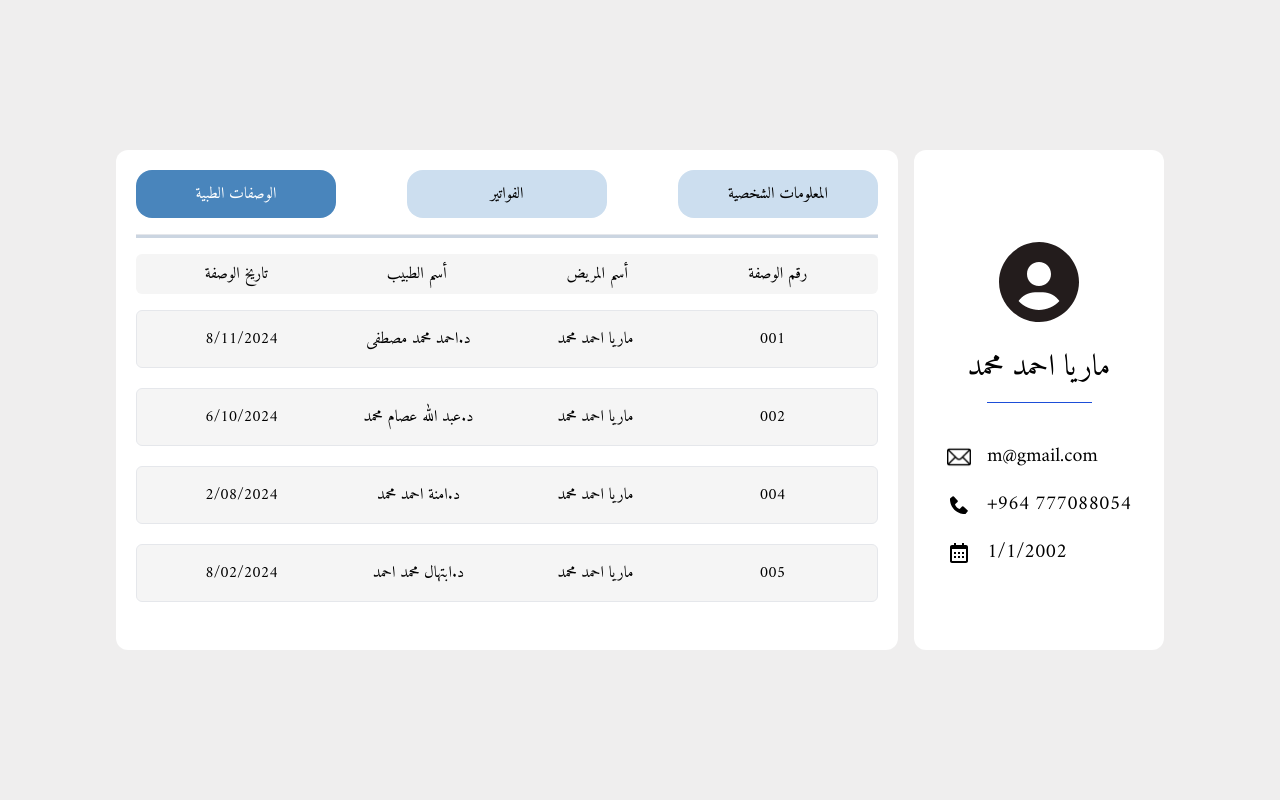
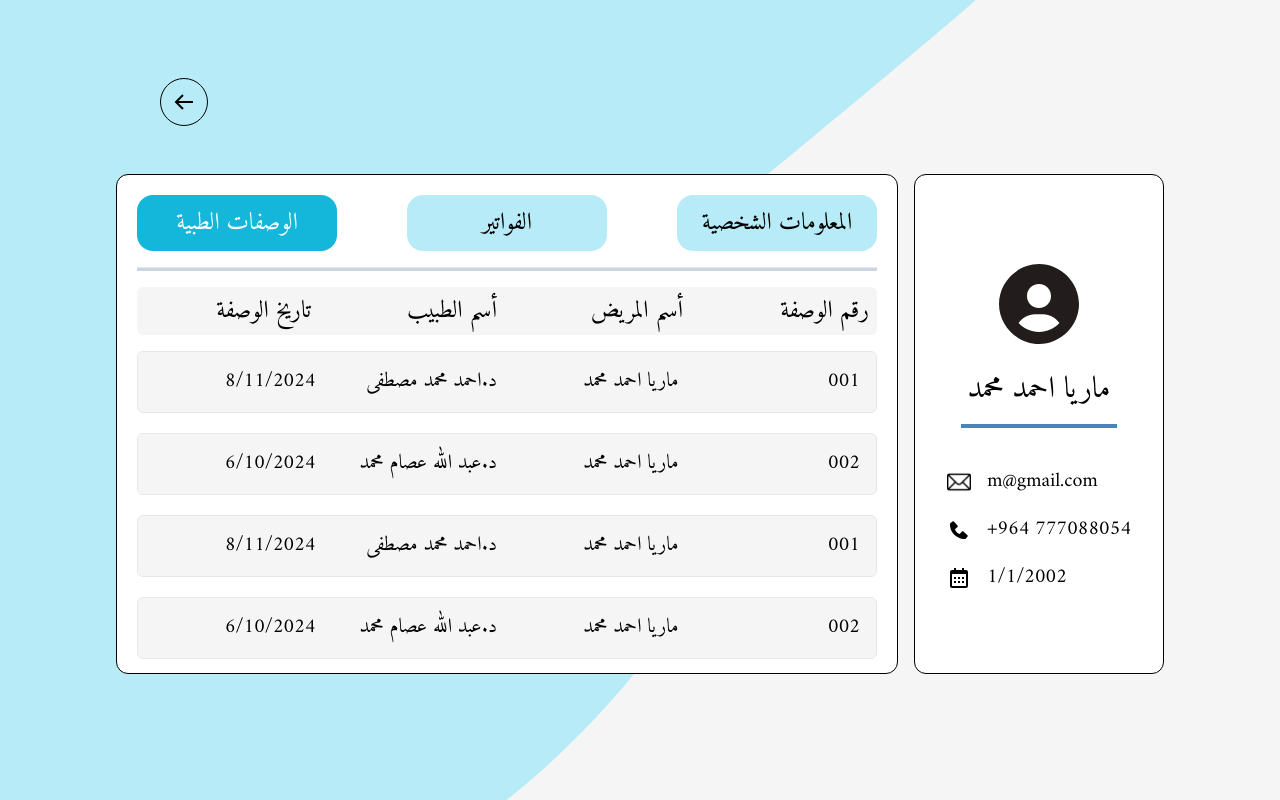
Before and after one commit to engbaqer/ClinicalManagementSystem, a React (Create React App) app: page / in a window 1280 px wide. Both pictures are taken after a click on the button "الوصفات الطبية". Built offline with nearby package versions, Linux system fonts and the light colour scheme; a web font is replaced by a local one.

Commit message:
changed background

```diff
--- a/src/pages/Patient Profile/Bills.jsx
+++ b/src/pages/Patient Profile/Bills.jsx
@@ -1,9 +1,10 @@
+import './cover.css';
+
 const Bills = ({ invoices }) => {
   return (
-
     <div className="mt-4 ">
       {/* Header */}
-      <div className="grid grid-cols-4 place-items-center gap-5 p-2 px-5 2xl:text-3xl bg-[#F5F5F5] rounded-md">
+      <div className="grid grid-cols-4 place-items-end gap-5 p-2 2xl:text-3xl bg-[#F5F5F5] rounded-md text-2xl ">
         <p>تاريخ الفاتورة</p>
         <p>الحالة</p>
         <p>أسم المريض</p>
@@ -11,7 +12,7 @@ const Bills = ({ invoices }) => {
       </div>
 
       {/* Scrollable Container */}
-      <div className="mt-2 max-h-[400px] overflow-y-scroll b rounded-md pb-24">
+      <div className="mt-2 max-h-[400px] overflow-y-scroll b rounded-md pb-24 scroll-bar">
         {invoices.map((data, index) => (
           <Bill key={index} patientBill={data} />
         ))}
@@ -22,7 +23,7 @@ const Bills = ({ invoices }) => {
 
 const Bill = ({ patientBill }) => {
   return (
-    <div className="grid grid-cols-4 text-right place-items-center  p-4 bg-[#F5F5F5] mt-2 2xl:text-xl mb-5 border rounded-md">
+    <div className="grid grid-cols-4 text-xl place-items-end p-4 bg-[#F5F5F5] mt-2 2xl:text-xl mb-5 border rounded-md gap-5">
       <p>{patientBill.invoiceDate}</p>
       <p>{patientBill.status}</p>
       <p>{patientBill.patientName}</p>
--- a/src/pages/Patient Profile/MainInfo.jsx
+++ b/src/pages/Patient Profile/MainInfo.jsx
@@ -15,7 +15,7 @@ const MainInfo = ({ patientData }) => {
   };
 
   return (
-    <div className=" w-full col-span-3 bg-white px-5 py-5 rounded-xl min-h-[500px] max-h-[500px] overflow-hidden">
+    <div className=" w-full col-span-3 bg-white px-5 py-5 rounded-xl min-h-[500px] max-h-[500px] overflow-hidden border border-black">
       {/* buttons */}
       <div className=" flex justify-between ">
         <InfoBtn
@@ -46,8 +46,8 @@ const MainInfo = ({ patientData }) => {
 const InfoBtn = ({ btnText, changePage, isOpen }) => {
   return (
     <button
-      className={` px-5 py-3 font-amiri 2xl:text-3xl min-w-[200px] rounded-2xl hover:bg-[#4985BC] hover:text-white transition-all ${
-        isOpen ? 'text-white bg-[#4985BC] ' : 'bg-[#CCDEEF]'
+      className={` px-5 py-3 font-amiri 2xl:text-3xl text-2xl min-w-[200px] rounded-2xl hover:bg-[#14B6DA] hover:text-white transition-all ${
+        isOpen ? 'text-white bg-[#14B6DA] ' : 'bg-[#B7EBF7]'
       }`}
       onClick={() => changePage()}
     >
--- a/src/pages/Patient Profile/MedicalPrescriptions.jsx
+++ b/src/pages/Patient Profile/MedicalPrescriptions.jsx
@@ -1,8 +1,11 @@
+import './cover.css'
+
+
 const MedicalPrscriptions = ({ medicalRecords }) => {
   return (
     <div className="mt-4 ">
       {/* Header */}
-      <div className="grid grid-cols-4 place-items-center gap-5 p-2 px-5 2xl:text-3xl bg-[#F5F5F5] rounded-md">
+      <div className="grid grid-cols-4 place-items-end gap-5 p-2 2xl:text-3xl bg-[#F5F5F5] rounded-md text-2xl ">
         <p>تاريخ الوصفة</p>
         <p>أسم الطبيب</p>
         <p>أسم المريض</p>
@@ -10,7 +13,7 @@ const MedicalPrscriptions = ({ medicalRecords }) => {
       </div>
 
       {/* Scrollable Container */}
-      <div className="mt-2 max-h-[400px] overflow-y-scroll b rounded-md pb-24">
+      <div className="mt-2 max-h-[400px] overflow-y-scroll rounded-md pb-24 scroll-bar">
         {medicalRecords.map((data, index) => (
           <Bill key={index} patientRecord={data} />
         ))}
@@ -21,11 +24,11 @@ const MedicalPrscriptions = ({ medicalRecords }) => {
 
 const Bill = ({ patientRecord }) => {
   return (
-    <div className="grid grid-cols-4 text-right place-items-center  p-4 bg-[#F5F5F5] mt-2 2xl:text-xl mb-5 border rounded-md">
-      <p>{patientRecord.prescriptionDate}</p>
-      <p>{patientRecord.doctorName}</p>
-      <p>{patientRecord.patientName}</p>
-      <p>{patientRecord.prescriptionNumber}</p>
+    <div className="grid grid-cols-4 text-xl place-items-end p-4 bg-[#F5F5F5] mt-2 2xl:text-xl mb-5 border rounded-md gap-5">
+      <p className="">{patientRecord.prescriptionDate}</p>
+      <p className="">{patientRecord.doctorName}</p>
+      <p className="">{patientRecord.patientName}</p>
+      <p className="">{patientRecord.prescriptionNumber}</p>
     </div>
   );
 };
--- a/src/pages/Patient Profile/PatientProfile.jsx
+++ b/src/pages/Patient Profile/PatientProfile.jsx
@@ -1,13 +1,20 @@
 import { useState } from 'react';
 import patientData from './fake-patient-info';
 import SideInfo from './SideInfo';
+import arrow from '../../images/back-arrow.svg';
 import MainInfo from './MainInfo';
+import './cover.css';
 
 const PatientProfile = () => {
   return (
-    <div className="bg-[#EFEEEE] h-screen w-full flex items-center font-amiri">
+    <div className="bg-[#EFEEEE] h-screen w-full flex justify-center items-start font-amiri add-cover flex-col">
+      <div className=" h-12 w-12 grid place-items-center border border-black rounded-full mx-40">
+        <button>
+          <img src={arrow} alt="go back" />
+        </button>
+      </div>
       <div className="grid grid-cols-4 gap-4 2xl:w-[75%] mx-auto h-fit p-12">
-        <MainInfo patientData={patientData}/>
+        <MainInfo patientData={patientData} />
         <SideInfo patientMainInfo={patientData.personalInfo} />
       </div>
     </div>
--- a/src/pages/Patient Profile/PersonalInfo.jsx
+++ b/src/pages/Patient Profile/PersonalInfo.jsx
@@ -33,7 +33,7 @@ const PersonalInfo = ({ patientPersonalInfo, notes }) => {
 
 const InfoFields = ({ fieldName, fieldInfo }) => {
   return (
-    <div className="p-4 2xl:text-2xl flex flex-row-reverse gap-2">
+    <div className="p-4 2xl:text-2xl text-xl flex flex-row-reverse gap-2">
       <p className="text-[#636363]">:{fieldName} </p>
       <p>{fieldInfo}</p>
     </div>
--- a/src/pages/Patient Profile/SideInfo.jsx
+++ b/src/pages/Patient Profile/SideInfo.jsx
@@ -3,9 +3,10 @@ import email_icon from '../../images/email.png';
 import phone_icon from '../../images/phone-icon.svg';
 import calender_icon from '../../images/calender.svg';
 
+
 const SideInfo = ({ patientMainInfo }) => {
   return (
-    <div className="bg-white min-h-[450px] min-w-[250px] col-span-1 flex flex-col justify-center items-center p-5 rounded-xl">
+    <div className="bg-white min-h-[450px] min-w-[250px] col-span-1 flex flex-col justify-center items-center p-5 rounded-xl border border-black">
       {/* img and patient name */}
       <div className="">
         <img src={user_icon} alt="user image" className="h-24 mx-auto" />
@@ -15,7 +16,7 @@ const SideInfo = ({ patientMainInfo }) => {
       </div>
 
       {/* divider */}
-      <hr className="w-1/2 mx-auto border-blue-700 mt-4" />
+      <hr className="w-[75%] mx-auto border-[#4985BC] mt-4 border-2" />
 
       {/* patient contact info */}
       <div className="mt-5">
--- /dev/null
+++ b/src/pages/Patient Profile/cover.css
@@ -0,0 +1,9 @@
+.add-cover {
+  background-image: url('../../images/patient-profile-wave.svg');
+  background-size: cover;
+}
+
+.scroll-bar {
+  scrollbar-width: none;
+  scroll-behavior: smooth;
+}
--- a/src/pages/Patient Profile/fake-patient-info.js
+++ b/src/pages/Patient Profile/fake-patient-info.js
@@ -13,6 +13,28 @@ const patientData = {
   },
   medicalRecords: [
     {
+      prescriptionDate: '8/11/2024',
+      doctorName: 'د.احمد محمد مصطفى',
+      prescriptionNumber: '001',
+      patientName: 'ماريا احمد محمد',
+    },
+    {
+      prescriptionDate: '6/10/2024',
+      doctorName: 'د.عبد الله عصام محمد',
+      patientName: 'ماريا احمد محمد',
+      prescriptionNumber: '002',
+    },{
+      prescriptionDate: '8/11/2024',
+      doctorName: 'د.احمد محمد مصطفى',
+      prescriptionNumber: '001',
+      patientName: 'ماريا احمد محمد',
+    },
+    {
+      prescriptionDate: '6/10/2024',
+      doctorName: 'د.عبد الله عصام محمد',
+      patientName: 'ماريا احمد محمد',
+      prescriptionNumber: '002',
+    },{
       prescriptionDate: '8/11/2024',
       doctorName: 'د.احمد محمد مصطفى',
       prescriptionNumber: '001',
```
Also changed, not shown: src/images/patient-profile-wave.svg (added).
